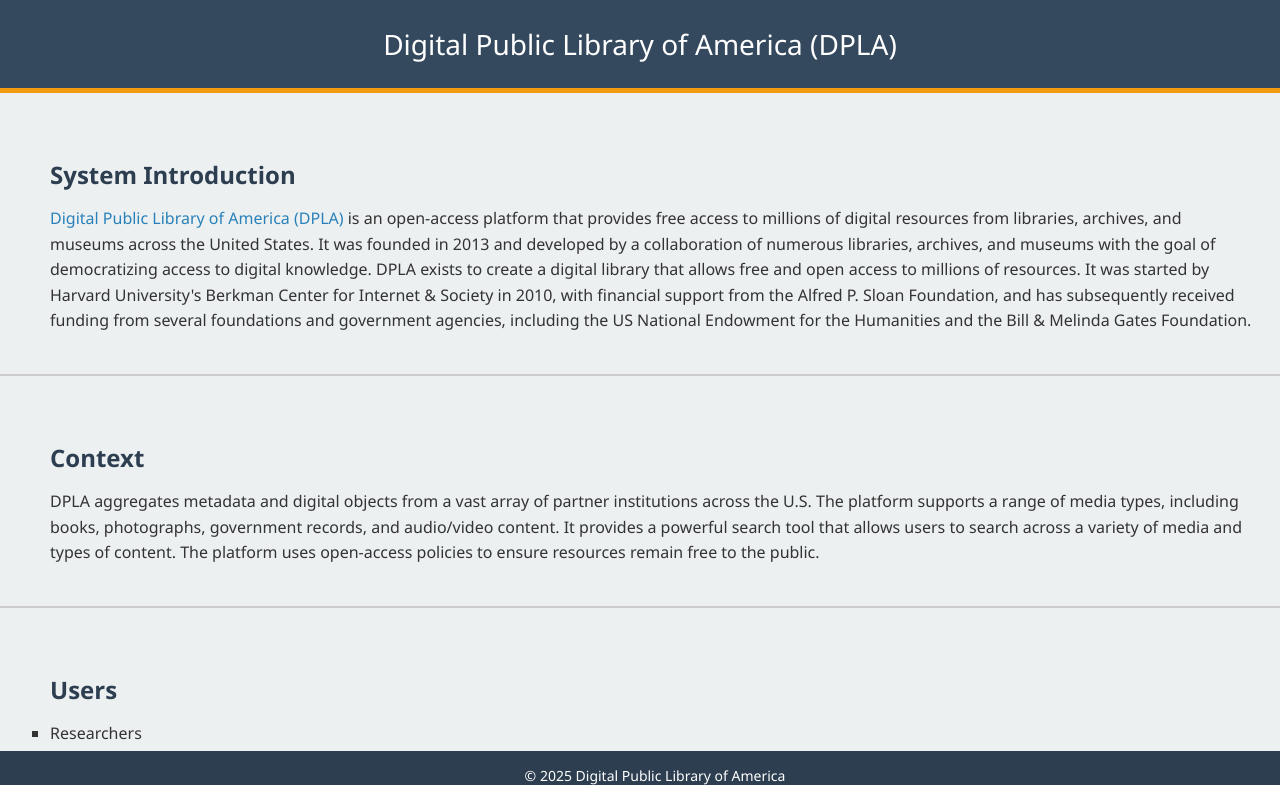
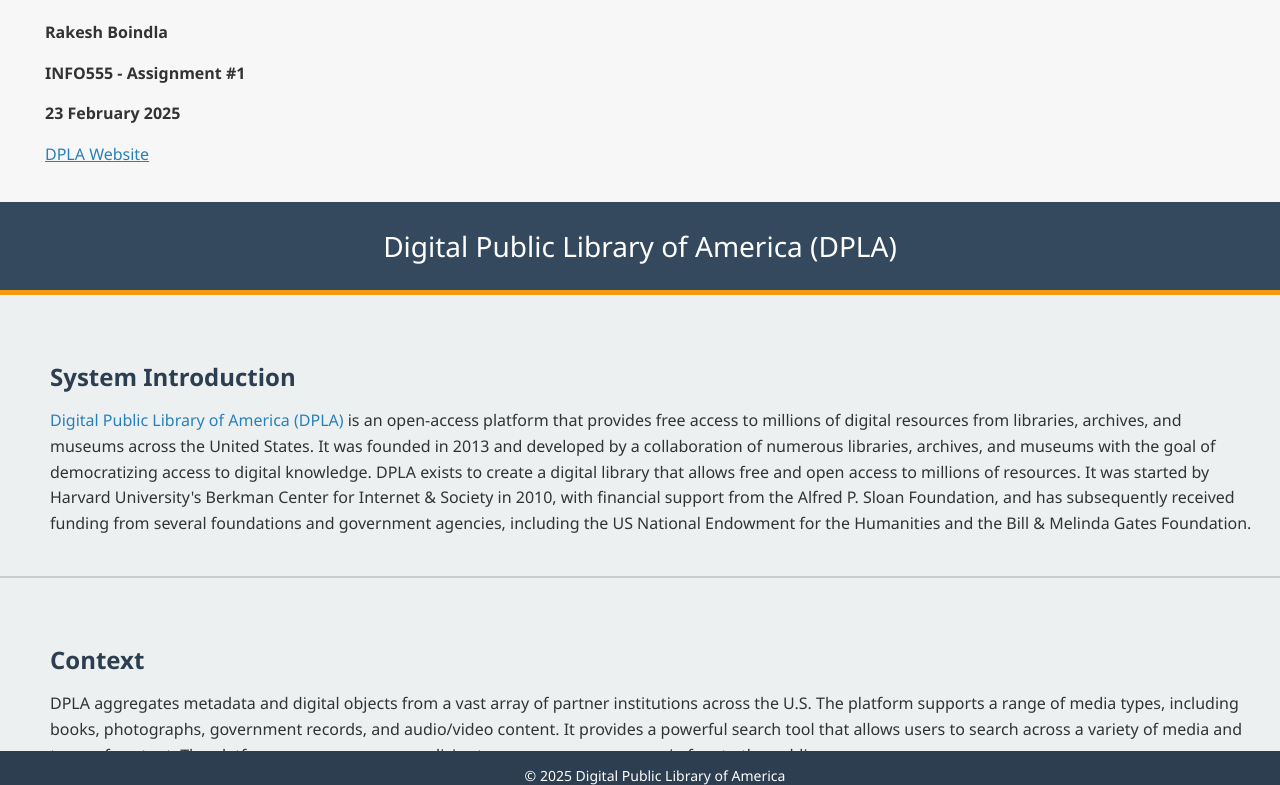
Before and after one commit to rakesh06-web/Rakesh_IFO555, a plain HTML site: page index.html in a window 1280 px wide. Shown: the top 785 px of the page. Drawn offline with Linux system fonts and the light colour scheme.

Commit message:
Update index.html

```diff
--- a/index.html
+++ b/index.html
@@ -86,6 +86,14 @@
 </head>
 <body>
 
+     <div style="padding: 20px; text-align: left; background-color: #f7f7f7; font-size: 16px;">
+        <p><strong>Rakesh Boindla</strong></p>
+        <p><strong>INFO555 - Assignment #1</strong></p>
+        <p><strong>23 February 2025</strong></p>
+
+        <p><a href="https://rakesh06-web.github.io/Rakesh_IFO555/" target="_blank" style="color: #2980b9; text-decoration: underline;">DPLA Website</a></p>
+    </div>
+
     <header>Digital Public Library of America (DPLA)</header>
 
     <section>
```
